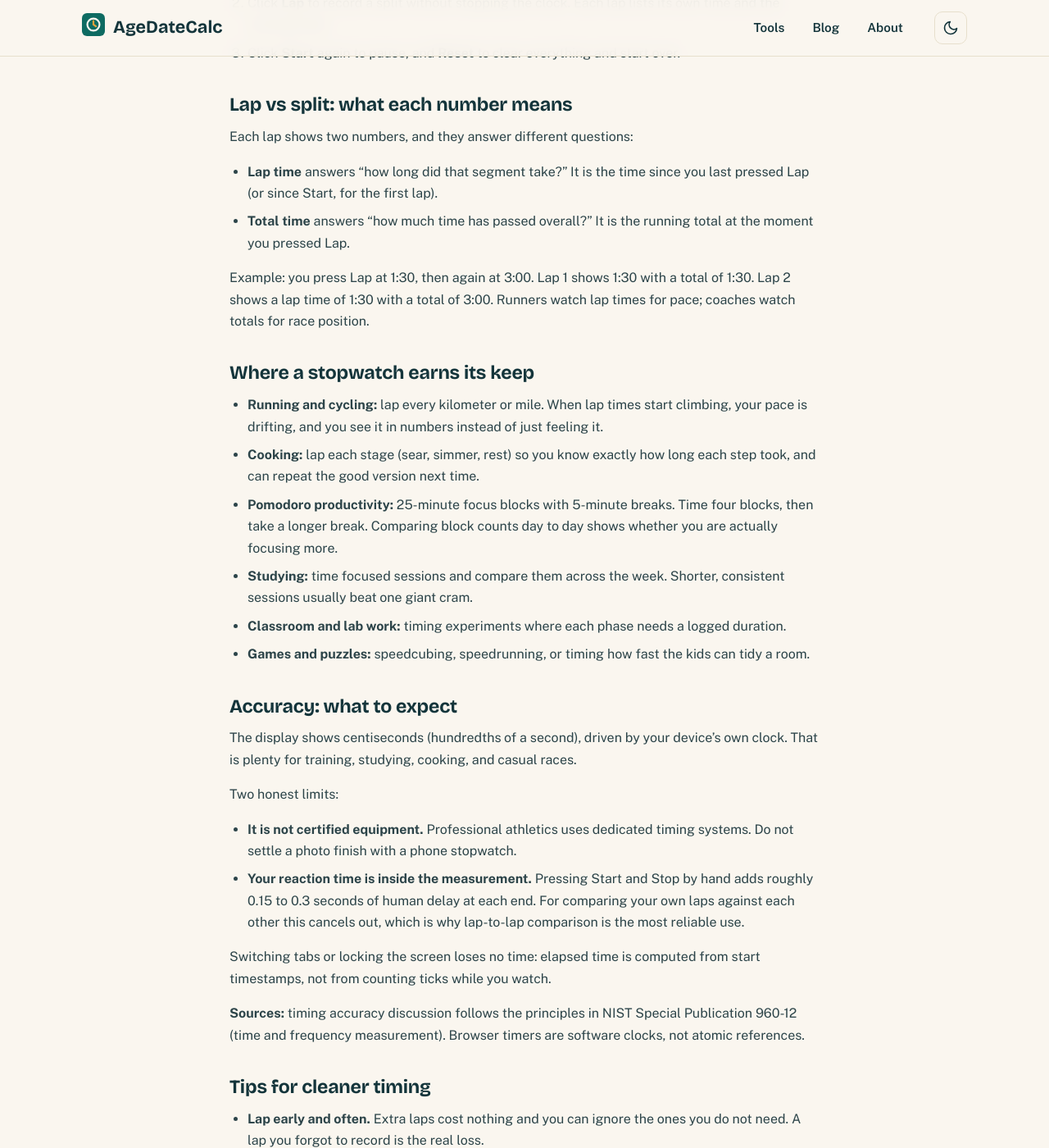
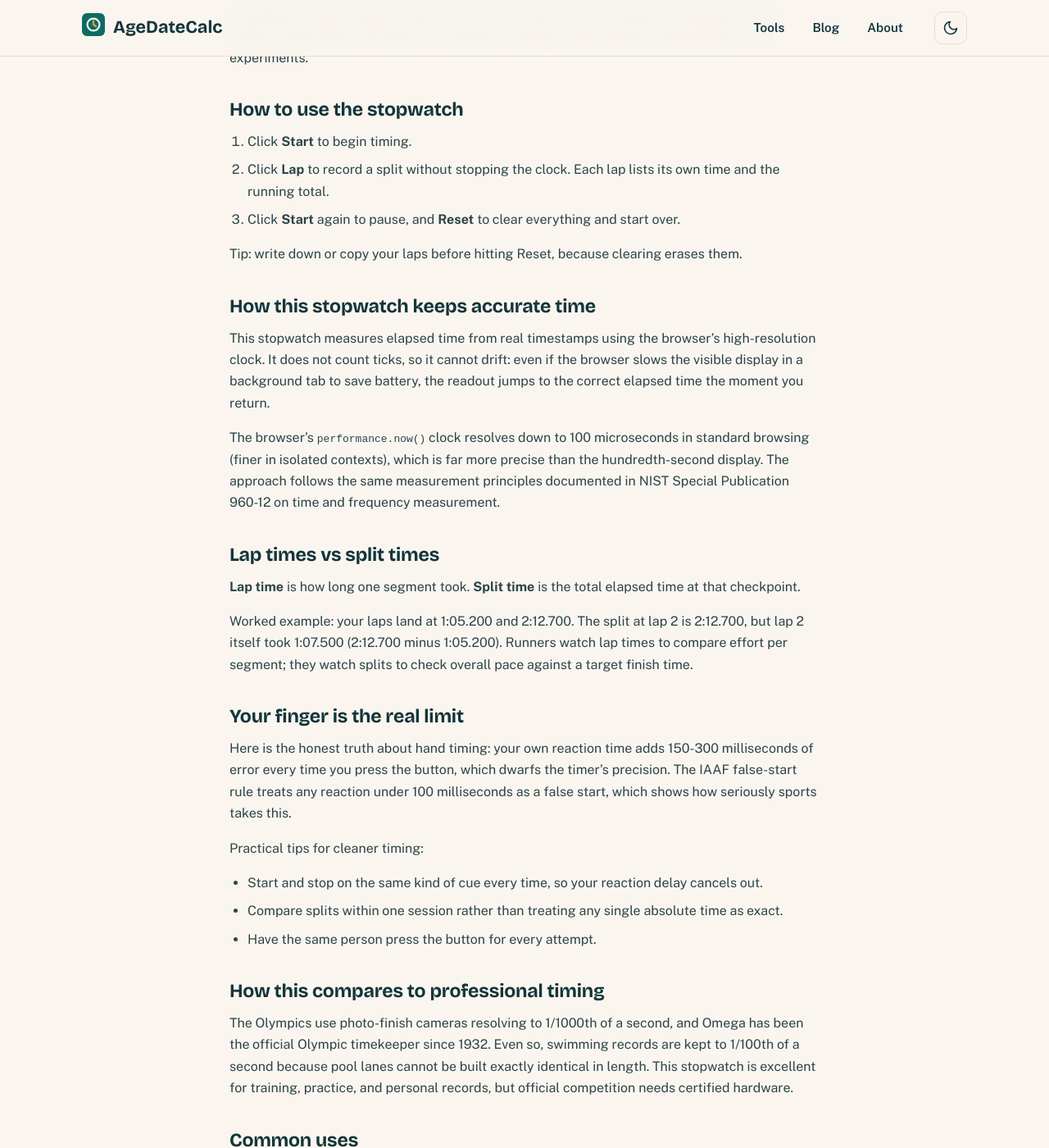
Before and after one commit to zaidmeo09-dhangal/agedatecalc, a Jekyll site: the page built from stopwatch.md, in a window 1280 px wide and 1400 px high, scrolled down 770 px. Shown: the whole window at 82% size. Built offline with Jekyll 4.4.1, drawn with Linux system fonts in a browser that asks for light colours; our own code applies the rules of GitHub Pages for plain Markdown files; some of the changed text lies outside the part shown.

Commit message:
2026 content upgrade: competitor-researched rewrites, direct answers, info-gain sections, 8 FAQs each, authority citations

```diff
--- a/stopwatch.md
+++ b/stopwatch.md
@@ -28,30 +28,70 @@ schema: |
         "@type": "FAQPage",
         "mainEntity": [
           {
-            "@type": "Question",
-            "name": "How do I record a lap time?",
-            "acceptedAnswer": {
-              "@type": "Answer",
-              "text": "Start the stopwatch, then click Lap whenever you want to record a split. Each lap shows its own time and the total elapsed time."
-            }
+                    "@type": "Question",
+                    "name": "How accurate is an online stopwatch?",
+                    "acceptedAnswer": {
+                              "@type": "Answer",
+                              "text": "Very accurate for everyday use. This stopwatch measures elapsed time from real timestamps using the browser high-resolution clock, not by counting ticks, so it does not drift. Display resolution is hundredths of a second. Your button press adds 150-300 milliseconds of reaction time, far more than the timer itself."
+                    }
           },
           {
-            "@type": "Question",
-            "name": "Is this stopwatch accurate?",
-            "acceptedAnswer": {
-              "@type": "Answer",
-              "text": "It measures with centisecond precision using your device clock, which is accurate enough for workouts, study timing, and casual races."
-            }
+                    "@type": "Question",
+                    "name": "What is the difference between lap time and split time?",
+                    "acceptedAnswer": {
+                              "@type": "Answer",
+                              "text": "Lap time is how long one segment took. Split time is the total elapsed time at that checkpoint."
+                    }
           },
           {
-            "@type": "Question",
-            "name": "Does it work if I switch tabs?",
-            "acceptedAnswer": {
-              "@type": "Answer",
-              "text": "Yes. The stopwatch tracks elapsed time from the start moment, so switching tabs does not lose time, though the display updates when you return."
-            }
+                    "@type": "Question",
+                    "name": "Does the stopwatch keep running if I switch tabs?",
+                    "acceptedAnswer": {
+                              "@type": "Answer",
+                              "text": "Yes. Elapsed time is computed from timestamps, so switching tabs loses no time. The display resyncs instantly on return."
+                    }
+          },
+          {
+                    "@type": "Question",
+                    "name": "What is the difference between a stopwatch and a timer?",
+                    "acceptedAnswer": {
+                              "@type": "Answer",
+                              "text": "A stopwatch counts up from zero to measure duration. A timer counts down from a set duration to zero."
+                    }
+          },
+          {
+                    "@type": "Question",
+                    "name": "Can I use an online stopwatch for official sports timing?",
+                    "acceptedAnswer": {
+                              "@type": "Answer",
+                              "text": "No. Official competition requires certified hardware. The Olympics use photo-finish cameras resolving to 1/1000th of a second."
+                    }
+          },
+          {
+                    "@type": "Question",
+                    "name": "What is the smallest time unit this stopwatch measures?",
+                    "acceptedAnswer": {
+                              "@type": "Answer",
+                              "text": "Hundredths of a second (0.01 s)."
+                    }
+          },
+          {
+                    "@type": "Question",
+                    "name": "How do I save my lap times?",
+                    "acceptedAnswer": {
+                              "@type": "Answer",
+                              "text": "Copy the lap list into a spreadsheet before hitting Reset, because clearing erases them."
+                    }
+          },
+          {
+                    "@type": "Question",
+                    "name": "How do I time something accurately by hand?",
+                    "acceptedAnswer": {
+                              "@type": "Answer",
+                              "text": "Start and stop on the same kind of cue every time, compare splits within one session, and have the same person press the button for every attempt."
+                    }
           }
-        ]
+]
       }
     ]
   }
@@ -69,6 +109,7 @@ schema: |
         <button class="btn btn-outline" id="sw-reset" type="button">Reset</button>
       </div>
       <div id="sw-laps" style="margin-top:20px;text-align:left"></div>
+      <p class="result-note" style="font-size:.82rem;margin-top:12px">Hundredth-second precision. Runs entirely in your browser, nothing uploaded.</p>
     </div>
   </div>
 </section>
@@ -77,50 +118,54 @@ schema: |
 
 <p class="result-note" style="font-size:.85rem">Guide updated October 2026.</p>
 
+## What is an online stopwatch?
+
+An online stopwatch counts up from zero to measure how long something takes, with lap recording for splits along the way. It runs in your browser with hundredth-second precision, needs no app install, and works for workouts, cooking, study sessions, presentations, and experiments.
+
 ## How to use the stopwatch
 
 1. Click **Start** to begin timing.
 2. Click **Lap** to record a split without stopping the clock. Each lap lists its own time and the running total.
 3. Click **Start** again to pause, and **Reset** to clear everything and start over.
 
-## Lap vs split: what each number means
+Tip: write down or copy your laps before hitting Reset, because clearing erases them.
 
-Each lap shows two numbers, and they answer different questions:
+## How this stopwatch keeps accurate time
 
-- **Lap time** answers "how long did that segment take?" It is the time since you last pressed Lap (or since Start, for the first lap).
-- **Total time** answers "how much time has passed overall?" It is the running total at the moment you pressed Lap.
+This stopwatch measures elapsed time from real timestamps using the browser's high-resolution clock. It does not count ticks, so it cannot drift: even if the browser slows the visible display in a background tab to save battery, the readout jumps to the correct elapsed time the moment you return.
 
-Example: you press Lap at 1:30, then again at 3:00. Lap 1 shows 1:30 with a total of 1:30. Lap 2 shows a lap time of 1:30 with a total of 3:00. Runners watch lap times for pace; coaches watch totals for race position.
+The browser's `performance.now()` clock resolves down to 100 microseconds in standard browsing (finer in isolated contexts), which is far more precise than the hundredth-second display. The approach follows the same measurement principles documented in NIST Special Publication 960-12 on time and frequency measurement.
 
-## Where a stopwatch earns its keep
+## Lap times vs split times
 
-- **Running and cycling:** lap every kilometer or mile. When lap times start climbing, your pace is drifting, and you see it in numbers instead of just feeling it.
-- **Cooking:** lap each stage (sear, simmer, rest) so you know exactly how long each step took, and can repeat the good version next time.
-- **Pomodoro productivity:** 25-minute focus blocks with 5-minute breaks. Time four blocks, then take a longer break. Comparing block counts day to day shows whether you are actually focusing more.
-- **Studying:** time focused sessions and compare them across the week. Shorter, consistent sessions usually beat one giant cram.
-- **Classroom and lab work:** timing experiments where each phase needs a logged duration.
-- **Games and puzzles:** speedcubing, speedrunning, or timing how fast the kids can tidy a room.
+**Lap time** is how long one segment took. **Split time** is the total elapsed time at that checkpoint.
 
-## Accuracy: what to expect
+Worked example: your laps land at 1:05.200 and 2:12.700. The split at lap 2 is 2:12.700, but lap 2 itself took 1:07.500 (2:12.700 minus 1:05.200). Runners watch lap times to compare effort per segment; they watch splits to check overall pace against a target finish time.
 
-The display shows centiseconds (hundredths of a second), driven by your device's own clock. That is plenty for training, studying, cooking, and casual races.
+## Your finger is the real limit
 
-Two honest limits:
+Here is the honest truth about hand timing: your own reaction time adds 150-300 milliseconds of error every time you press the button, which dwarfs the timer's precision. The IAAF false-start rule treats any reaction under 100 milliseconds as a false start, which shows how seriously sports takes this.
 
-- **It is not certified equipment.** Professional athletics uses dedicated timing systems. Do not settle a photo finish with a phone stopwatch.
-- **Your reaction time is inside the measurement.** Pressing Start and Stop by hand adds roughly 0.15 to 0.3 seconds of human delay at each end. For comparing your own laps against each other this cancels out, which is why lap-to-lap comparison is the most reliable use.
+Practical tips for cleaner timing:
 
-Switching tabs or locking the screen loses no time: elapsed time is computed from start timestamps, not from counting ticks while you watch.
+- Start and stop on the same kind of cue every time, so your reaction delay cancels out.
+- Compare splits within one session rather than treating any single absolute time as exact.
+- Have the same person press the button for every attempt.
 
-**Sources:** timing accuracy discussion follows the principles in NIST Special Publication 960-12 (time and frequency measurement). Browser timers are software clocks, not atomic references.
+## How this compares to professional timing
 
-## Tips for cleaner timing
+The Olympics use photo-finish cameras resolving to 1/1000th of a second, and Omega has been the official Olympic timekeeper since 1932. Even so, swimming records are kept to 1/100th of a second because pool lanes cannot be built exactly identical in length. This stopwatch is excellent for training, practice, and personal records, but official competition needs certified hardware.
 
-- **Lap early and often.** Extra laps cost nothing and you can ignore the ones you do not need. A lap you forgot to record is the real loss.
-- **Reset between sessions.** Yesterday's workout laps will only confuse today's timing.
-- **For intervals, watch the line, not the phone.** If you are coaching, press Lap exactly as the runner crosses, not a second later when you look down.
-- **Keep the device still and the screen awake** during critical timing, so a notification or auto-lock does not cover the display at the wrong moment.
-- **Calibrate once against a known interval.** Time a 60-second video or a microwave minute. If the stopwatch reads 60.00, you know your device clock is honest, and every future session inherits that trust.
+## Common uses
+
+- **Running:** interval splits, 5K pacing, track workouts.
+- **Gym:** rest periods between sets, circuit timing.
+- **Cooking:** multi-stage recipes where each stage needs its own lap.
+- **Study and work:** Pomodoro-style focus blocks, presentation rehearsals.
+- **Classroom:** science experiments, timed quizzes.
+- **Games:** speedrun attempts, puzzle timing.
+
+Need to count down to a moment instead of timing up from zero? The [Countdown Timer]({{ '/countdown-timer/' | relative_url }}) is the right tool.
 
 ## Frequently asked questions
 
@@ -128,16 +173,36 @@ Switching tabs or locking the screen loses no time: elapsed time is computed fro
 
 <div class="faq">
 <details>
-<summary>How do I record a lap time?</summary>
-<p>Press Lap while the stopwatch is running. Each lap shows its split time and the total elapsed time.</p>
+<summary>How accurate is an online stopwatch?</summary>
+<p>Very accurate for everyday use. This stopwatch measures elapsed time from real timestamps using the browser high-resolution clock, not by counting ticks, so it does not drift when the tab slows down. Display resolution is hundredths of a second. The bigger error source is your own finger: pressing the button adds 150-300 milliseconds of reaction time, far more than the timer itself.</p>
 </details>
 <details>
-<summary>Is this stopwatch accurate?</summary>
-<p>It uses your device clock with centisecond precision, accurate enough for training, studying, and casual races. For professional athletics, use certified equipment.</p>
+<summary>What is the difference between lap time and split time?</summary>
+<p>Lap time is how long one segment took. Split time is the total elapsed time at that checkpoint. If your laps land at 1:05.200 and 2:12.700, the split at lap 2 is 2:12.700 but lap 2 itself took 1:07.500. Runners watch lap times to compare effort per segment; they watch splits to check overall pace against a target finish.</p>
 </details>
 <details>
-<summary>Does it work if I switch tabs?</summary>
-<p>Yes. Elapsed time is tracked from the start moment, so no time is lost when the tab is in the background.</p>
+<summary>Does the stopwatch keep running if I switch tabs?</summary>
+<p>Yes. The elapsed time is computed from start and end timestamps, so switching tabs or minimizing the window does not lose any time. Browsers may slow the visible display updates in background tabs to save battery, but when you return, the readout jumps to the correct elapsed time instantly.</p>
+</details>
+<details>
+<summary>What is the difference between a stopwatch and a timer?</summary>
+<p>A stopwatch counts up from zero to measure how long something took. A timer counts down from a set duration to zero and usually alerts you at the end. Use a stopwatch for races, workouts, and experiments where the length is unknown. Use a timer for cooking, Pomodoro sessions, and anything with a fixed deadline.</p>
+</details>
+<details>
+<summary>Can I use an online stopwatch for official sports timing?</summary>
+<p>No. It is excellent for training, practice, and personal records, but official competition requires certified hardware. The Olympics use photo-finish cameras resolving to 1/1000th of a second, and even then swimming records are kept to 1/100th because pool lanes cannot be built identical. For anything with prizes or records on the line, use approved timing equipment.</p>
+</details>
+<details>
+<summary>What is the smallest time unit this stopwatch measures?</summary>
+<p>Hundredths of a second (0.01 s). That is finer than you can usefully read while timing by hand, since your button-press reaction alone varies by 150-300 milliseconds. Chasing smaller display units does not make hand timing more accurate; it only makes the numbers look more precise than they are.</p>
+</details>
+<details>
+<summary>How do I save my lap times?</summary>
+<p>Copy the lap list into a spreadsheet to chart pace or find your slowest segment. Write down or export laps before hitting Reset, because clearing the stopwatch erases them.</p>
+</details>
+<details>
+<summary>How do I time something accurately by hand?</summary>
+<p>Start and stop on the same kind of cue every time, for example the flash of a light or the exact moment a foot crosses a line, so your reaction delay cancels out. Compare splits within one session rather than treating any single absolute time as exact. For the fairest comparison, have the same person press the button for every attempt.</p>
 </details>
 </div>
 
```
